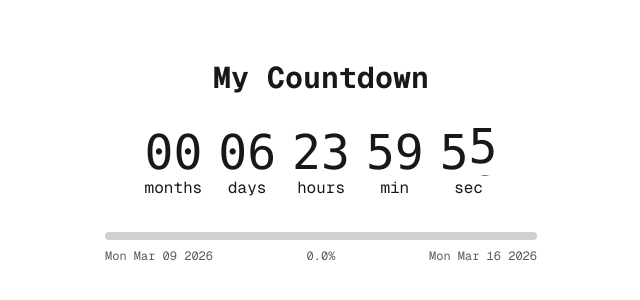
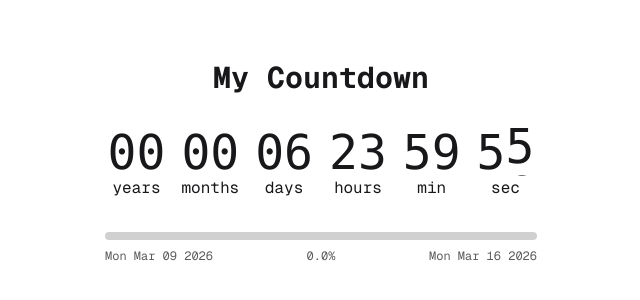
Before and after one commit to hieudoanm/countdown, a Next.js app in the folder packages/app/: page / in a window 1280 px wide. Shown: the part 238-538 px from the top of the page, without its empty margins (319-959 px from the left). Built offline with nearby package versions, Linux system fonts and the light colour scheme.

Commit message:
add calc

```diff
--- a/packages/app/src/pages/index.tsx
+++ b/packages/app/src/pages/index.tsx
@@ -3,6 +3,7 @@ import { useRouter } from 'next/router';
 import { useEffect, useState } from 'react';
 
 type TimeLeft = {
+  years: number;
   months: number;
   days: number;
   hours: number;
@@ -16,17 +17,26 @@ const diffParts = (from: Date, to: Date): TimeLeft => {
   const start = new Date(from);
   const end = new Date(to);
 
-  let months =
+  /* -------- Total months -------- */
+
+  let totalMonths =
     (end.getFullYear() - start.getFullYear()) * 12 +
     (end.getMonth() - start.getMonth());
 
   const tempDate = new Date(start);
-  tempDate.setMonth(tempDate.getMonth() + months);
+  tempDate.setMonth(tempDate.getMonth() + totalMonths);
 
   if (tempDate > end) {
-    months -= 1;
+    totalMonths -= 1;
     tempDate.setMonth(tempDate.getMonth() - 1);
   }
+
+  /* -------- Years + months split -------- */
+
+  const years = Math.floor(totalMonths / 12);
+  const months = totalMonths % 12;
+
+  /* -------- Remaining time -------- */
 
   const diff = end.getTime() - tempDate.getTime();
 
@@ -35,15 +45,15 @@ const diffParts = (from: Date, to: Date): TimeLeft => {
   const minutes = Math.floor((diff / (1000 * 60)) % 60);
   const seconds = Math.floor((diff / 1000) % 60);
 
-  return { months, days, hours, minutes, seconds };
+  return { years, months, days, hours, minutes, seconds };
 };
 
 /* ---------------- Helpers ---------------- */
 
 const getParamDate = (key: string, fallback: Date) => {
-  if (typeof window === 'undefined') return fallback;
+  if (globalThis.window === undefined) return fallback;
 
-  const params = new URLSearchParams(window.location.search);
+  const params = new URLSearchParams(globalThis.window.location.search);
   const v = params.get(key);
 
   return v ? new Date(v) : fallback;
@@ -55,10 +65,21 @@ const getInitialEnd = () =>
   getParamDate('end', new Date(Date.now() + 7 * 24 * 60 * 60 * 1000));
 
 const getInitialTitle = () => {
-  if (typeof window === 'undefined') return 'My Countdown';
+  if (globalThis.window === undefined) return 'My Countdown';
 
-  const params = new URLSearchParams(window.location.search);
+  const params = new URLSearchParams(globalThis.window.location.search);
   return params.get('title') || 'My Countdown';
+};
+
+const calcProgress = (start: Date, end: Date) => {
+  const now = Date.now();
+  const s = start.getTime();
+  const e = end.getTime();
+
+  if (now <= s) return 0;
+  if (now >= e) return 100;
+
+  return ((now - s) / (e - s)) * 100;
 };
 
 /* ---------------- Page ---------------- */
@@ -83,22 +104,27 @@ const HomePage: NextPage = () => {
 
   const [titleInput, setTitleInput] = useState<string>(getInitialTitle);
 
-  const [timeLeft, setTimeLeft] = useState<TimeLeft>(() =>
-    diffParts(new Date(), getInitialEnd())
+  const [timeLeft, setTimeLeft] = useState<TimeLeft>(() => {
+    const now = new Date();
+    const start = getInitialStart();
+    const end = getInitialEnd();
+
+    if (now < start) return diffParts(now, start);
+    if (now > end) return diffParts(end, now);
+    return diffParts(now, end);
+  });
+
+  const [progress, setProgress] = useState(
+    calcProgress(getInitialStart(), getInitialEnd())
   );
-
-  const [progress, setProgress] = useState(0);
 
   /* ---------- Interval ---------- */
 
   useEffect(() => {
     const timer = setInterval(() => {
       const nowDate = new Date();
-      const now = nowDate.getTime();
-      const s = start.getTime();
-      const e = end.getTime();
 
-      /* -------- Mode + countdown -------- */
+      /* -------- Countdown -------- */
 
       if (nowDate < start) {
         setTimeLeft(diffParts(nowDate, start));
@@ -110,13 +136,7 @@ const HomePage: NextPage = () => {
 
       /* -------- Progress -------- */
 
-      let p = 0;
-
-      if (now <= s) p = 0;
-      else if (now >= e) p = 100;
-      else p = ((now - s) / (e - s)) * 100;
-
-      setProgress(p);
+      setProgress(calcProgress(start, end));
     }, 1000);
 
     return () => clearInterval(timer);
@@ -159,7 +179,7 @@ const HomePage: NextPage = () => {
   /* ---------- Share ---------- */
 
   const handleShare = async () => {
-    const url = new URL(window.location.href);
+    const url = new URL(globalThis.window.location.href);
 
     url.searchParams.set('start', startInput);
     url.searchParams.set('end', endInput);
@@ -181,6 +201,8 @@ const HomePage: NextPage = () => {
 
   /* ---------- Render ---------- */
 
+  console.log(progress);
+
   return (
     <div className="flex min-h-screen w-screen flex-col items-center justify-center gap-8 p-4">
       {/* Title */}
@@ -193,8 +215,9 @@ const HomePage: NextPage = () => {
       {/* Countdown */}
       <div
         onClick={openModal}
-        className="grid cursor-pointer grid-cols-2 gap-4 text-center sm:grid-cols-3 md:grid-cols-5">
+        className="grid cursor-pointer grid-cols-2 gap-4 text-center sm:grid-cols-3 lg:grid-cols-6">
         {[
+          ['years', timeLeft.years],
           ['months', timeLeft.months],
           ['days', timeLeft.days],
           ['hours', timeLeft.hours],
@@ -237,8 +260,11 @@ const HomePage: NextPage = () => {
 
           {/* Title */}
           <div className="flex flex-col gap-2">
-            <label className="text-sm font-semibold">Title</label>
+            <label htmlFor="title" className="text-sm font-semibold">
+              Title
+            </label>
             <input
+              id="title"
               type="text"
               className="input input-bordered w-full"
               value={titleInput}
@@ -248,8 +274,11 @@ const HomePage: NextPage = () => {
 
           {/* Start date */}
           <div className="flex flex-col gap-2">
-            <label className="text-sm font-semibold">Start Date</label>
+            <label htmlFor="start-date" className="text-sm font-semibold">
+              Start Date
+            </label>
             <input
+              id="start-date"
               type="date"
               className="input input-bordered w-full"
               value={startInput}
@@ -259,8 +288,11 @@ const HomePage: NextPage = () => {
 
           {/* End date */}
           <div className="flex flex-col gap-2">
-            <label className="text-sm font-semibold">End Date</label>
+            <label htmlFor="end-date" className="text-sm font-semibold">
+              End Date
+            </label>
             <input
+              id="end-date"
               type="date"
               className="input input-bordered w-full"
               value={endInput}
```
Also changed, not shown: 3 other files (tests, documents, lock files or other folders).
